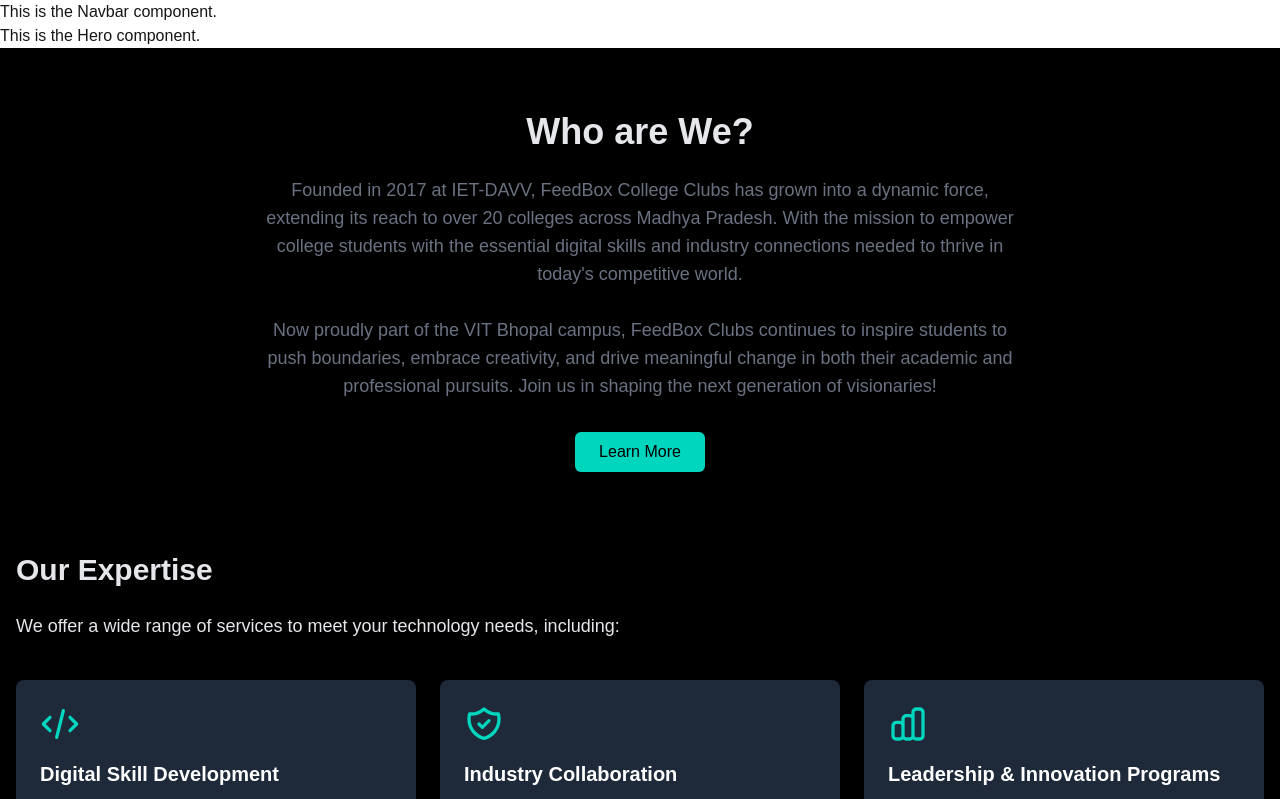
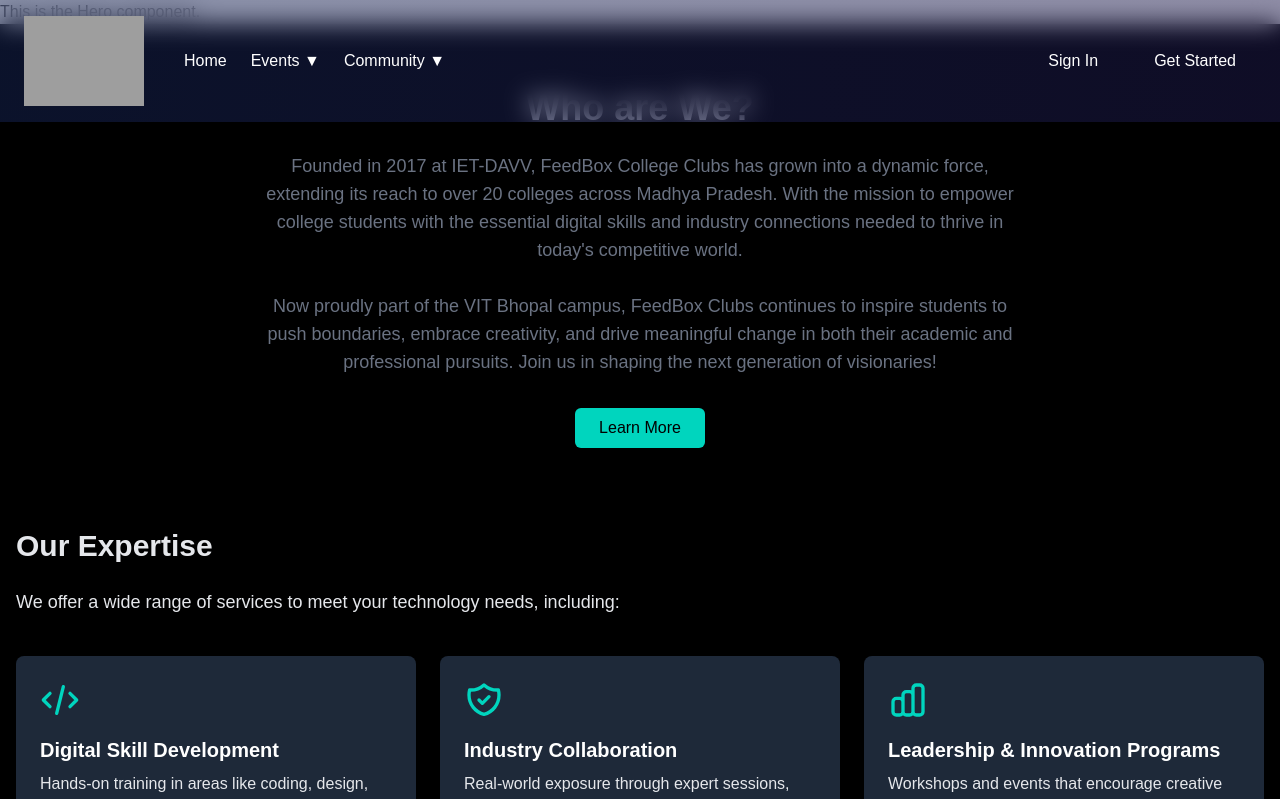
Before and after one commit to Rajkr76/feedbox_website, a Next.js app: page / in a window 1280 px wide. Shown: the top 799 px of the page. Built offline with nearby package versions, Linux system fonts and the light colour scheme; grey boxes are pictures that could not be loaded.

Commit message:
Update Navbar.tsx

```diff
--- a/components/Navbar.tsx
+++ b/components/Navbar.tsx
@@ -1,11 +1,140 @@
-import React from 'react'
+'use client';
 
-function Navbar() {
+import { useState, useEffect, useRef } from 'react';
+import { motion, AnimatePresence } from 'framer-motion';
+import Link from 'next/link';
+import Image from 'next/image';
+
+export default function Navbar() {
+  const [eventsOpen, setEventsOpen] = useState(false);
+  const [communityOpen, setCommunityOpen] = useState(false);
+  const [scrolled, setScrolled] = useState(false);
+
+  const eventsMenuRef = useRef(null);
+  const communityMenuRef = useRef(null);
+  const navbarRef = useRef(null);
+
+  useEffect(() => {
+    const handleScroll = () => {
+      setScrolled(window.scrollY > 50);
+    };
+    window.addEventListener('scroll', handleScroll);
+    return () => window.removeEventListener('scroll', handleScroll);
+  }, []);
+
+  useEffect(() => {
+    const handleClickOutside = (event) => {
+      if (
+        eventsMenuRef.current && !eventsMenuRef.current.contains(event.target) &&
+        communityMenuRef.current && !communityMenuRef.current.contains(event.target)
+      ) {
+        setEventsOpen(false);
+        setCommunityOpen(false);
+      } else if (eventsMenuRef.current && !eventsMenuRef.current.contains(event.target)) {
+        setEventsOpen(false);
+      } else if (communityMenuRef.current && !communityMenuRef.current.contains(event.target)) {
+        setCommunityOpen(false);
+      }
+    };
+    document.addEventListener('mousedown', handleClickOutside);
+    return () => document.removeEventListener('mousedown', handleClickOutside);
+  }, []);
+
+  const menuAnimation = {
+    hidden: { opacity: 0, y: -10, scale: 0.95 },
+    visible: { opacity: 1, y: 0, scale: 1, transition: { duration: 0.2, ease: "easeOut" } },
+    exit: { opacity: 0, y: -10, scale: 0.95, transition: { duration: 0.15, ease: "easeIn" } },
+  };
+
   return (
-    <div>
-      This is the Navbar component.
-    </div>
-  )
+    <nav
+      ref={navbarRef}
+      className={`fixed top-0 z-50 w-full text-white backdrop-blur-md transition-all duration-500 ${
+        scrolled
+          ? 'bg-gradient-to-r from-blue-950/80 to-indigo-950/80 border-b border-cyan-400/30 shadow-lg'
+          : 'bg-gradient-to-r from-blue-950/50 to-indigo-950/50 navbar-glass'
+      }`}
+    >
+      <div className="max-w-7xl mx-auto px-6 py-4 flex items-center justify-between">
+        <div className="flex items-center gap-10">
+          <Image src="/logo.png" alt="Feedbox Logo" width={120} height={40} />
+
+          <div className="hidden md:flex gap-6 items-center">
+            <Link
+              href="/"
+              className="hover:text-cyan-400 font-medium transition transform hover:scale-110 hover:drop-shadow-[0_0_10px_cyan]"
+            >
+              Home
+            </Link>
+
+            {/* EVENTS DROPDOWN */}
+            <div
+              className="relative"
+              onMouseEnter={() => setEventsOpen(true)}
+              onMouseLeave={() => setEventsOpen(false)}
+              ref={eventsMenuRef}
+            >
+              <button className="hover:text-cyan-400 transition font-medium focus:outline-none">
+                Events ▼
+              </button>
+              <AnimatePresence>
+                {eventsOpen && (
+                  <motion.div
+                    initial="hidden"
+                    animate="visible"
+                    exit="exit"
+                    variants={menuAnimation}
+                    className="absolute mt-2 w-44 bg-blue-900/90 backdrop-blur-md shadow-lg rounded p-2 z-60"
+                  >
+                    <Link href="#" className="block px-4 py-2 hover:bg-cyan-600 rounded transition">
+                      Upcoming
+                    </Link>
+                    <Link href="#" className="block px-4 py-2 hover:bg-cyan-600 rounded transition">
+                      Past
+                    </Link>
+                  </motion.div>
+                )}
+              </AnimatePresence>
+            </div>
+
+            {/* COMMUNITY DROPDOWN */}
+            <div
+              className="relative"
+              onMouseEnter={() => setCommunityOpen(true)}
+              onMouseLeave={() => setCommunityOpen(false)}
+              ref={communityMenuRef}
+            >
+              <button className="hover:text-cyan-400 transition font-medium focus:outline-none">
+                Community ▼
+              </button>
+              <AnimatePresence>
+                {communityOpen && (
+                  <motion.div
+                    initial="hidden"
+                    animate="visible"
+                    exit="exit"
+                    variants={menuAnimation}
+                    className="absolute mt-2 w-44 bg-blue-900/90 backdrop-blur-md shadow-lg rounded p-2 z-60"
+                  >
+                    <Link href="#" className="block px-4 py-2 hover:bg-cyan-600 rounded transition">
+                      Teams
+                    </Link>
+                    <Link href="#" className="block px-4 py-2 hover:bg-cyan-600 rounded transition">
+                      Clubs
+                    </Link>
+                  </motion.div>
+                )}
+              </AnimatePresence>
+            </div>
+          </div>
+        </div>
+
+        {/* RIGHT BUTTONS */}
+        <div className="flex gap-4">
+          <button className="neon-button px-5 py-2 cursor-pointer">Sign In</button>
+          <button className="neon-button px-5 py-2 cursor-pointer">Get Started</button>
+        </div>
+      </div>
+    </nav>
+  );
 }
-
-export default Navbar
```
